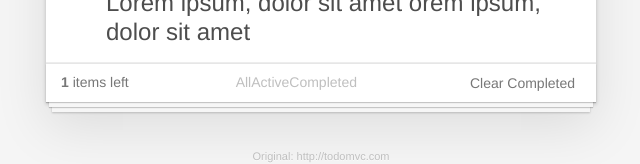
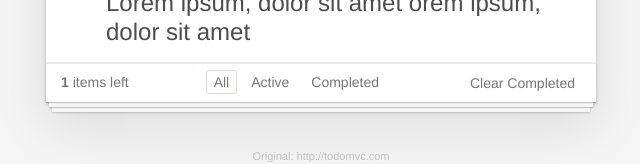
Before and after one commit to DimaGashko/NgTodo, an Angular app: page / in a window 1280 px wide. Shown: the part 403-567 px from the top of the page, without its empty margins (319-959 px from the left). Built offline with nearby package versions, Linux system fonts and the light colour scheme.

Commit message:
endStyleFooter

```diff
--- a/src/app/ng-todo.component.css
+++ b/src/app/ng-todo.component.css
@@ -46,3 +46,14 @@ footer {
 .fotter__content {
   position: relative;
   z-index: 2; }
+
+.filter {
+  color: inherit;
+  margin: 3px;
+  padding: 3px 7px;
+  text-decoration: none;
+  border: 1px solid transparent;
+  border-radius: 3px; }
+
+.filter-selected {
+  border-color: rgba(175, 47, 47, 0.2); }
--- a/src/app/ng-todo.component.html
+++ b/src/app/ng-todo.component.html
@@ -9,7 +9,7 @@
 <footer>
   <div class="fotter__content">
     <div class="left_items"><strong>1</strong> items left</div>
-    <div class="filters"><a class="filter" href="/all">All</a><a class="filter" href="/active">Active</a><a class="filter" href="/completed">Completed</a></div>
+    <div class="filters"><a class="filter filter-selected" href="/all">All</a><a class="filter" href="/active">Active</a><a class="filter" href="/completed">Completed</a></div>
     <button class="clear_completed">Clear Completed</button>
   </div>
 </footer>
--- a/src/app/ng-todo.component.sass
+++ b/src/app/ng-todo.component.sass
@@ -50,3 +50,14 @@ footer
 
    position: relative
    z-index: 2
+
+.filter
+   color: inherit
+   margin: 3px
+   padding: 3px 7px
+   text-decoration: none
+   border: 1px solid transparent
+   border-radius: 3px
+
+.filter-selected
+   border-color: rgba(175, 47, 47, 0.2)
```
Also changed, not shown: 1 other file (tests, documents, lock files or other folders).
